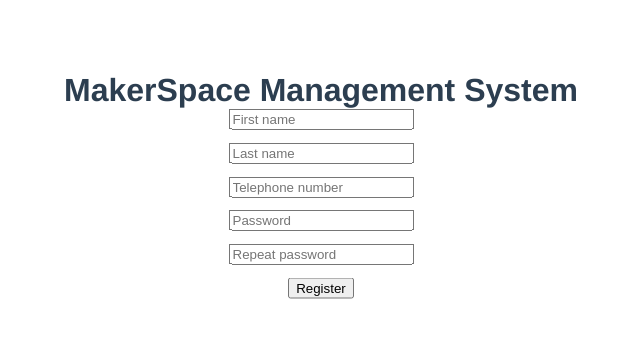
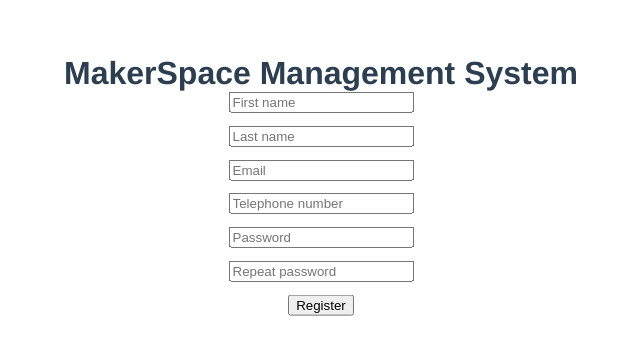
Before and after one commit to Andreas-Harnes/MakerSpace-Management-System, a Vue app in the folder client/: page /register in a window 1280 px wide. Shown: the part 195-550 px from the top of the page, without its empty margins (319-959 px from the left). Built offline with nearby package versions, Linux system fonts and the light colour scheme; the HTML template or start-up script is replaced by a standard one.

Commit message:
Added email input field

```diff
--- a/client/src/components/register.vue
+++ b/client/src/components/register.vue
@@ -4,6 +4,7 @@
       <div id="inputFields">
           <input class="regFields" type="text" name="firstName" placeholder="First name" /> <br>
           <input class="regFields" type="text" name="lastName" placeholder="Last name" /> <br>
+          <input class="regFields" type="text" name="email" placeholder="Email" /> <br>
           <input class="regFields" type="text" name="telephone" placeholder="Telephone number" /> <br>
           <input class="regFields" type="text" name="password" placeholder="Password" /> <br>
           <input class="regFields" type="text" name="password" placeholder="Repeat password" /> <br>
```
